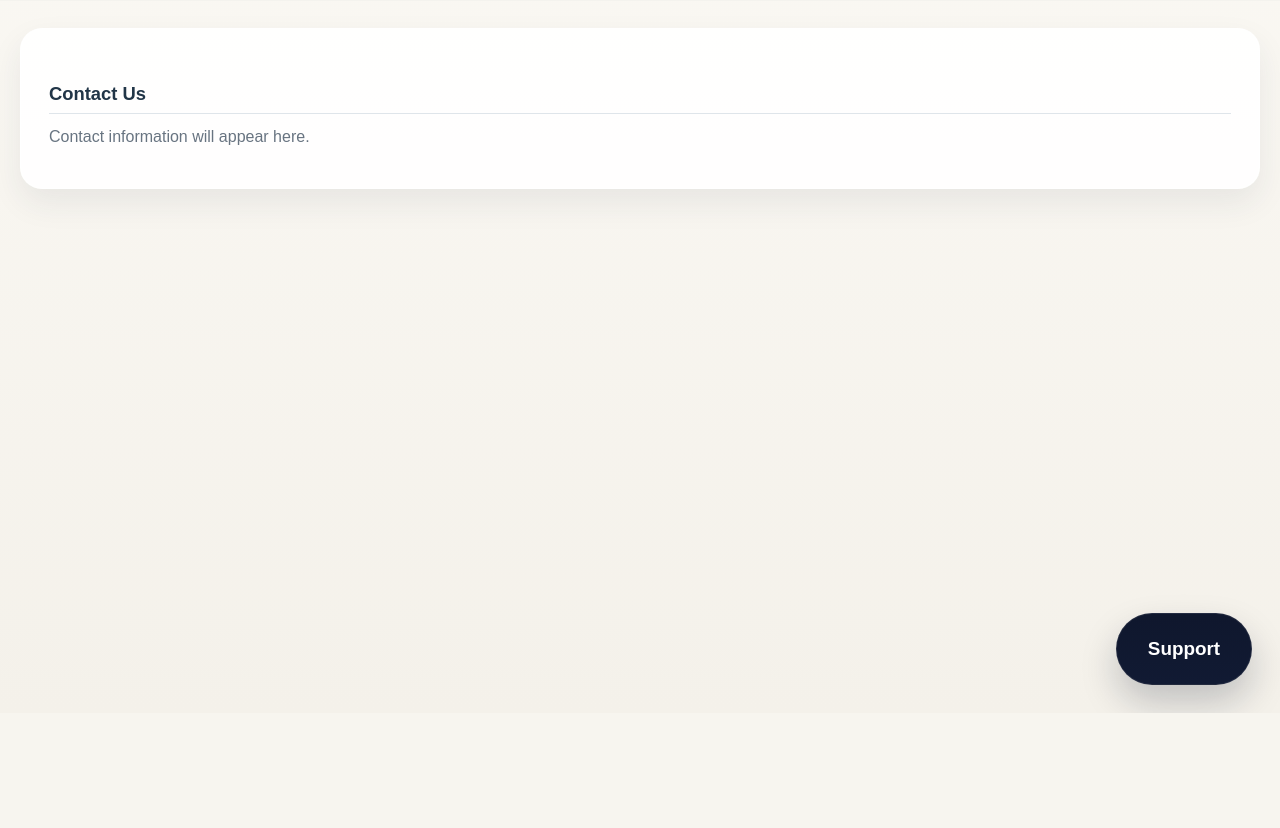
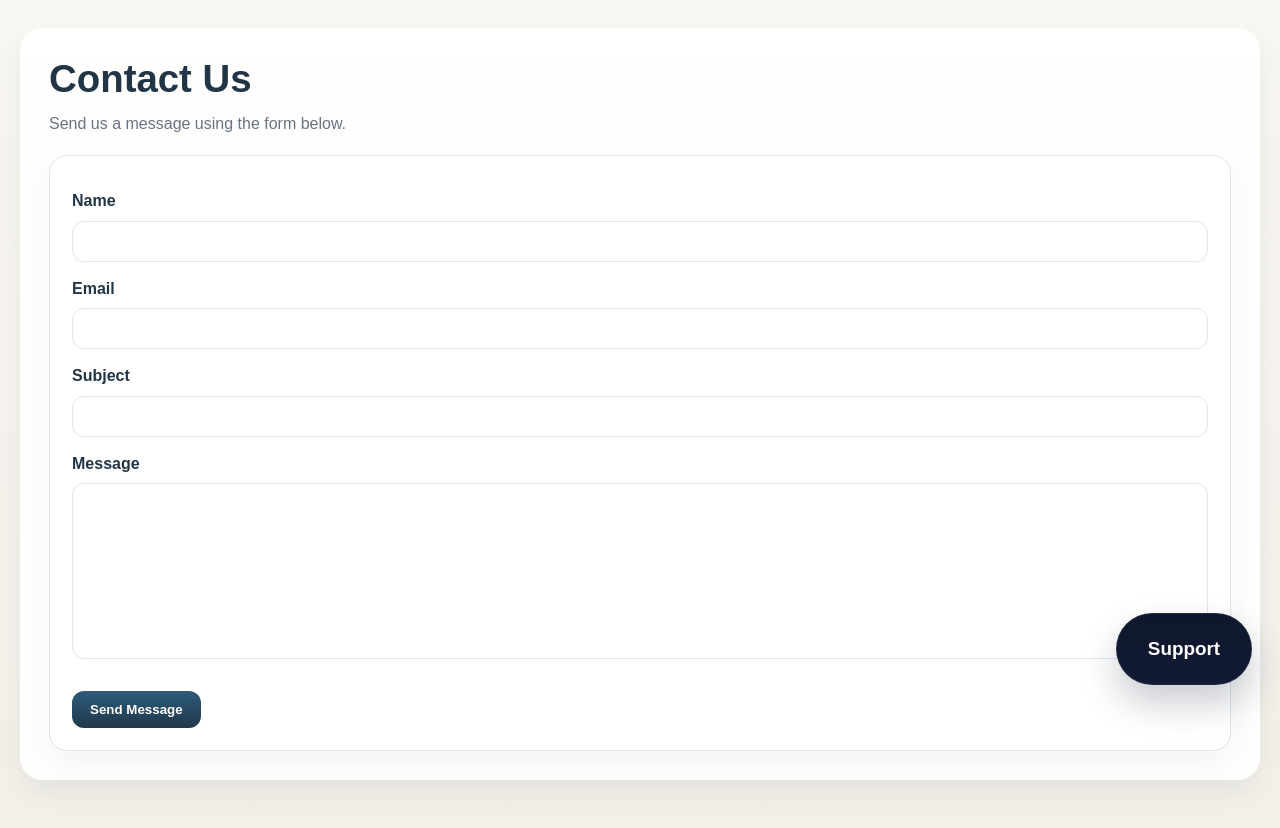
Before and after one commit to rajpaladiya2004/Personal-Finance-Tracker, a Django app: page /contact-us/ in a window 1280 px wide. Shown: the part 87-915 px from the top of the page. Before the commit the page ends 800 px from the top, so only its background shows below. Run offline with Django 4.2, Linux system fonts and the light colour scheme; the visitor is signed in with stand-in values (Sample User, id 1).

Commit message:
Add static pages and contact form CSS

```diff
--- a/static/css/style.css
+++ b/static/css/style.css
@@ -502,6 +502,28 @@ button {
     font-size: 1.05rem;
 }
 
+.contact-page {
+    display: block;
+    width: 100%;
+}
+
+.contact-form {
+    width: 100%;
+    max-width: none;
+}
+
+.contact-intro {
+    margin-bottom: 18px;
+}
+
+.contact-intro h1 {
+    margin-bottom: 10px;
+}
+
+.contact-intro p {
+    max-width: 720px;
+}
+
 .page-actions {
     display: flex;
     flex-wrap: wrap;
--- a/templates/expenses/contact_us.html
+++ b/templates/expenses/contact_us.html
@@ -3,6 +3,31 @@
 {% block title %}Contact Us - Personal Finance Tracker{% endblock %}
 
 {% block content %}
-    <h2>Contact Us</h2>
-    <p>Contact information will appear here.</p>
+    <section class="contact-page">
+        <div class="contact-intro">
+            <h1>Contact Us</h1>
+            <p>Send us a message using the form below.</p>
+        </div>
+
+        <form method="post" class="contact-form">
+            {% csrf_token %}
+            <p>
+                <label for="name">Name</label>
+                <input type="text" id="name" name="name" required>
+            </p>
+            <p>
+                <label for="email">Email</label>
+                <input type="email" id="email" name="email" required>
+            </p>
+            <p>
+                <label for="subject">Subject</label>
+                <input type="text" id="subject" name="subject" required>
+            </p>
+            <p>
+                <label for="message">Message</label>
+                <textarea id="message" name="message" rows="10" required></textarea>
+            </p>
+            <button type="submit">Send Message</button>
+        </form>
+    </section>
 {% endblock %}
```
Also changed, not shown: templates/expenses/about_us.html (+8 -2 lines), templates/expenses/privacy_policy.html (+11 -2 lines), templates/expenses/refund_policy.html (+11 -2 lines), templates/expenses/shipping_policy.html (+8 -2 lines), templates/expenses/terms_conditions.html (+11 -2 lines).
